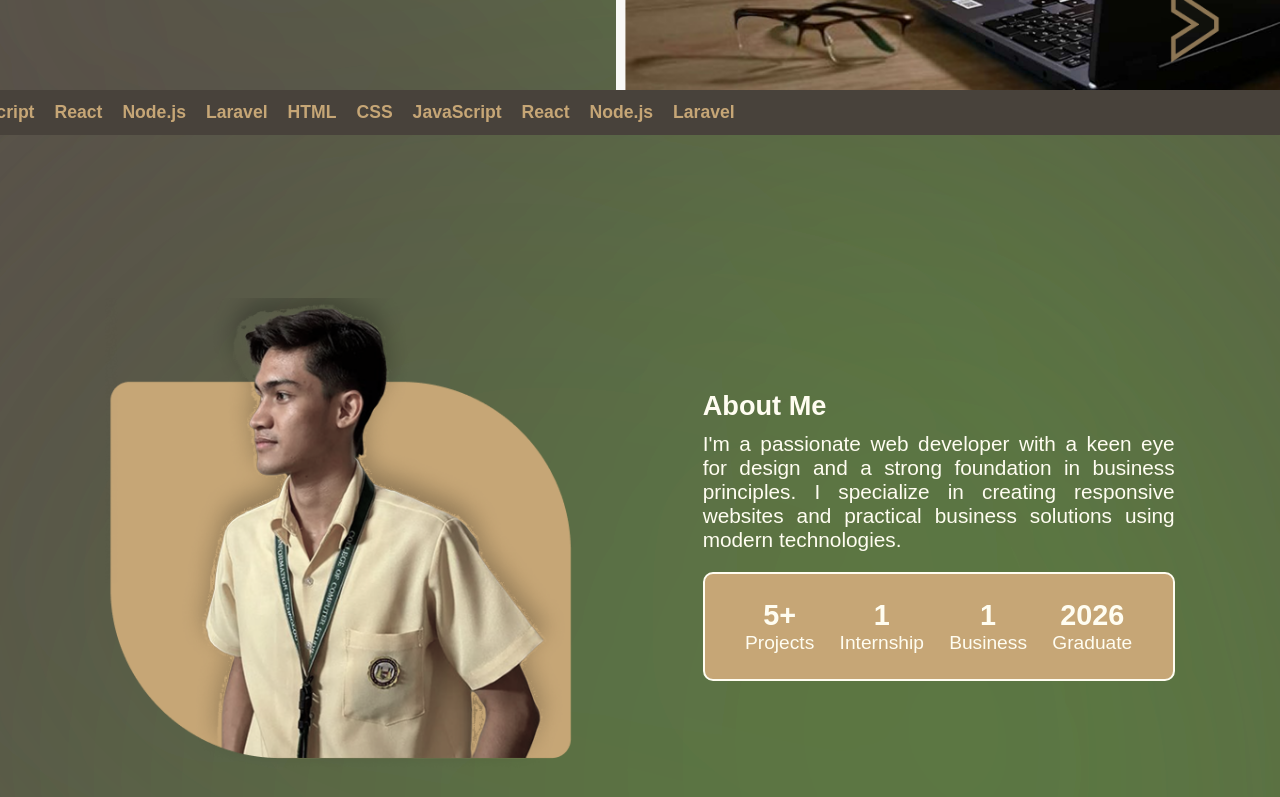
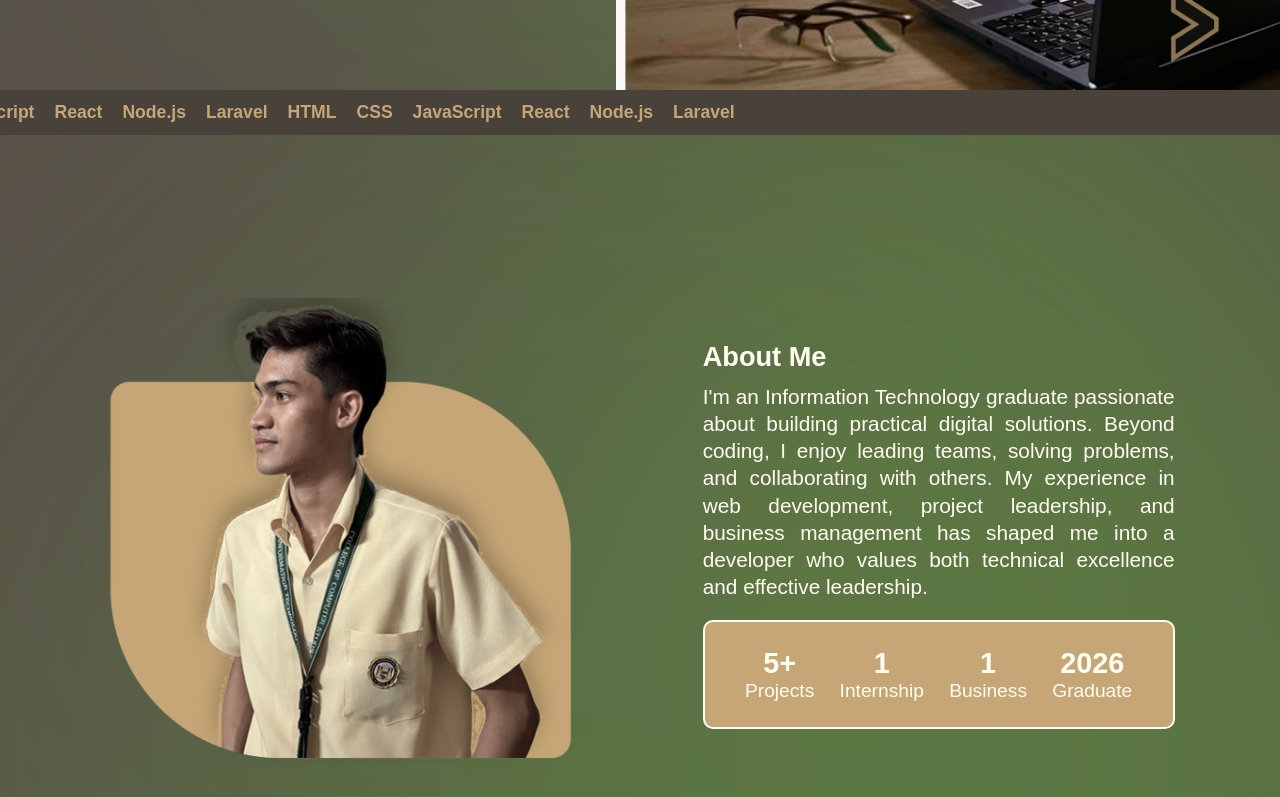
Before and after one commit to Fidel-Robin/Portfolio-Website, a React (Vite) app: page / in a window 1280 px wide. Shown: the part 710-1507 px from the top of the page. Built offline with nearby package versions, Linux system fonts and the light colour scheme.

Commit message:
hero section

```diff
--- a/src/components/About.css
+++ b/src/components/About.css
@@ -71,6 +71,7 @@
             font-size: 1.3rem;
             text-align: justify;
             text-indent: 50px;
+            line-height: 1.3;
         }
         h3{
             font-size: 1.7rem;
--- a/src/components/About.jsx
+++ b/src/components/About.jsx
@@ -27,11 +27,20 @@ function About() {
             </div>
             <div className="about-text">
                 <h3>About Me</h3>
-                <p className="about-description">I'm a passionate web developer with a keen
+                {/* <p className="about-description">I'm a passionate web developer with a keen
                     eye for design and a strong foundation in
                     business principles. I specialize in creating
                     responsive websites and practical business solutions
-                    using modern technologies.</p>
+                    using modern technologies.</p> */}
+                    <p className="about-description">
+                         I'm an Information Technology graduate passionate
+                         about building practical digital solutions. Beyond
+                         coding, I enjoy leading teams, solving problems, and
+                         collaborating with others. My experience in web development,
+                          project leadership, and business management has shaped me
+                          into a developer who values both technical excellence and
+                          effective leadership.
+                    </p>
                 {/* <p>A graduate of BS Information Technology with experience in frontend and backend development, project leadership, and real business operations.</p> */}
 
                 <div className="about-numbers">
--- a/src/components/Hero.css
+++ b/src/components/Hero.css
@@ -65,6 +65,11 @@
         border-radius: 5px;
         cursor: pointer;
         font-size: .9rem;
+
+        a{
+          text-decoration: none;
+          color: white;
+        }
       }
 
       .dr-btn{
@@ -76,6 +81,11 @@
         border-radius: 5px;
         cursor: pointer;
         font-size: .9rem;
+
+        a{
+          text-decoration: none;
+          color: var(--brown);
+        }
       }
     }
   }
--- a/src/components/Hero.jsx
+++ b/src/components/Hero.jsx
@@ -12,8 +12,8 @@ function Hero() {
                 <h4>I build responsive websites, POS systems, and practical business solutions using React, Laravel, JavaScript, and MySQL.</h4>
 
                 <div className="hero-btns">
-                    <button className="vp-btn">View Projects</button>
-                    <button className="dr-btn">Download Resume</button>
+                    <button className="vp-btn"><a href="#projects">View Projects</a></button>
+                    <button className="dr-btn"><a href="public/Ishmael_Robin_Fidel_CV_JWD.pdf" download>Download Resume</a></button>
                 </div>
             </div>
             <div className="hero-image">
```
Also changed, not shown: src/components/Footer.jsx (+3 -3 lines), 1 other file (tests, documents, lock files or other folders).
